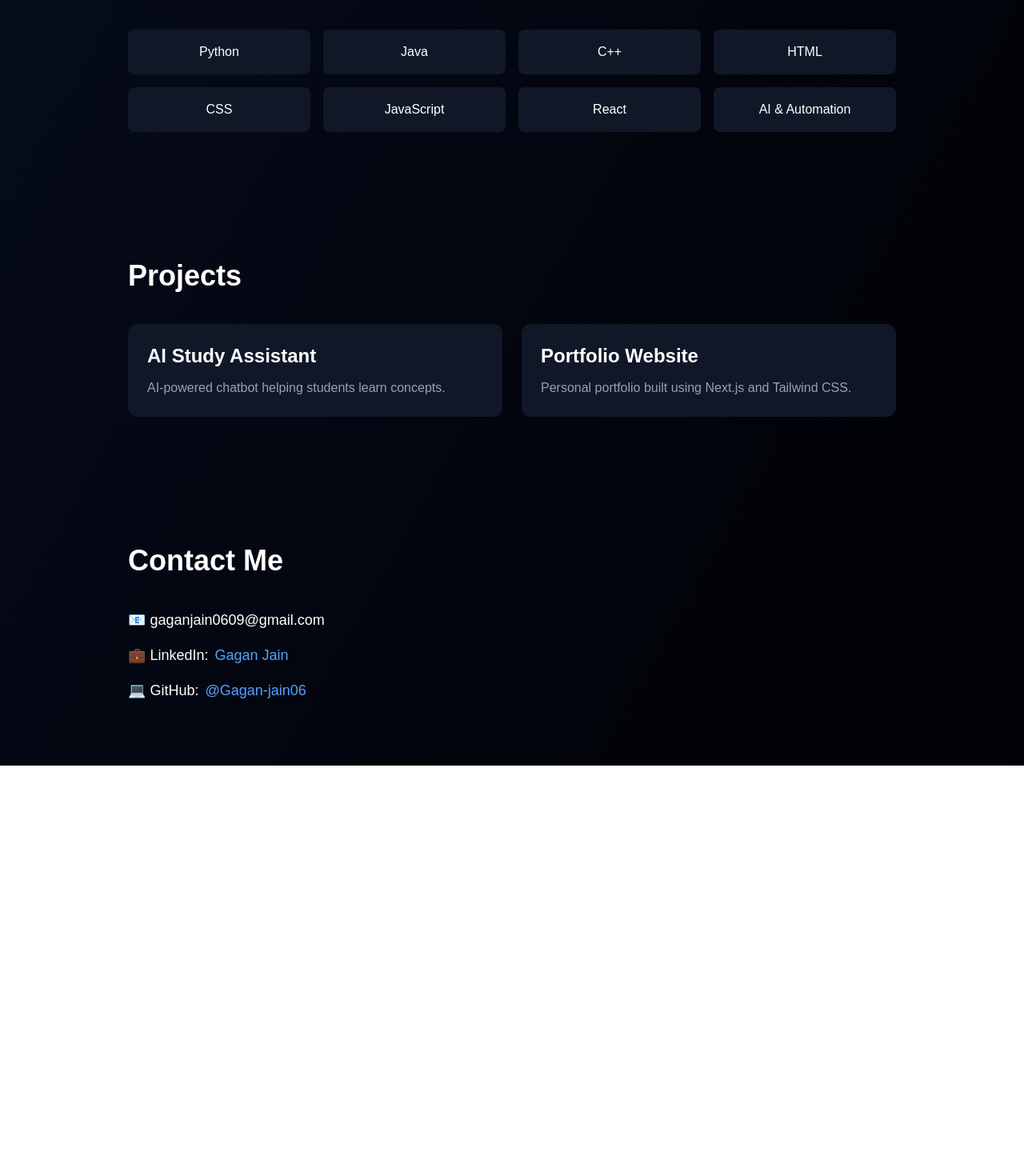
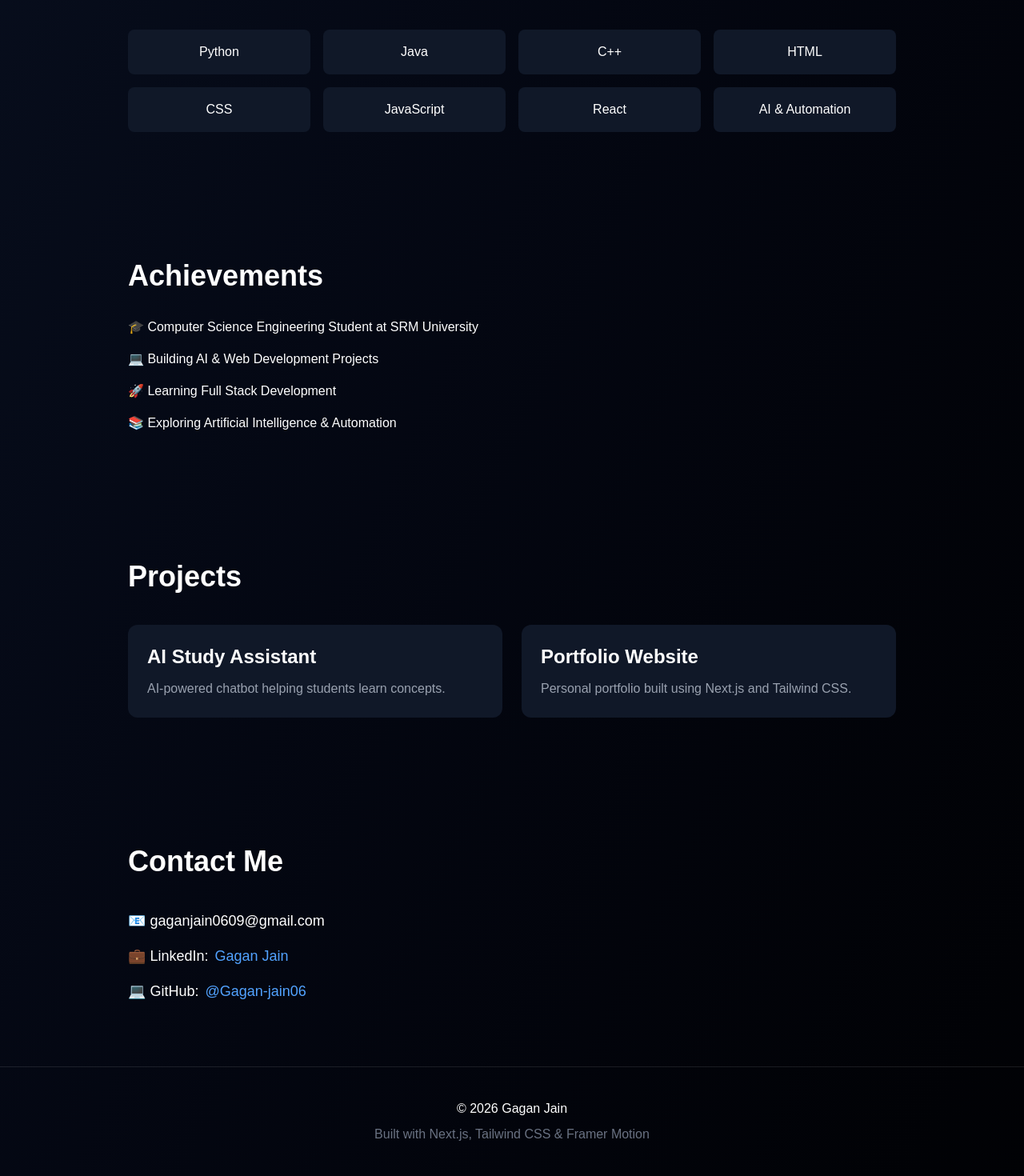
Before and after one commit to Gagan-jain06/gagan-portfolio, a Next.js app: page / in a window 1280 px wide. Shown: the part 1315-2785 px from the top of the page at 80% size. Before the commit the page ends 2272 px from the top, so only its background shows below. Built offline with nearby package versions, Linux system fonts and the light colour scheme.

Commit message:
Updated portfolio

```diff
--- a/app/page.tsx
+++ b/app/page.tsx
@@ -97,11 +97,11 @@ export default function Home() {
         </p>
 
         <a
-          href="#projects"
-
-        >
-          View My Projects
-        </a>
+  href="#projects"
+  className="mt-8 bg-cyan-500 text-black px-6 py-3 rounded-lg font-semibold transition-all duration-300 hover:scale-105 hover:shadow-[0_0_25px_rgba(34,211,238,0.6)]"
+>
+  View My Projects
+</a>
         <a
   href="/resume.pdf"
   target="_blank"
@@ -114,7 +114,7 @@ export default function Home() {
       {/* About */}
       <section
         id="about"
-        className="max-w-5xl mx-auto py-20 px-8"
+        className="max-w-5xl mx-auto py-20 px-4 md:px-8"
       >
         <h2 className="text-4xl font-bold mb-8">
           About Me
@@ -128,7 +128,7 @@ export default function Home() {
       {/* Skills */}
       <section
         id="skills"
-        className="max-w-5xl mx-auto py-20 px-8"
+        className="max-w-5xl mx-auto py-20 px-4 md:px-8"
       >
         <h2 className="text-4xl font-bold mb-10">
           Skills
@@ -154,11 +154,22 @@ export default function Home() {
           ))}
         </div>
       </section>
+      <section className="max-w-5xl mx-auto py-20 px-4 md:px-8">
+  <h2 className="text-4xl font-bold mb-8">
+    Achievements
+  </h2>
 
+  <ul className="space-y-4">
+    <li>🎓 Computer Science Engineering Student at SRM University</li>
+    <li>💻 Building AI & Web Development Projects</li>
+    <li>🚀 Learning Full Stack Development</li>
+    <li>📚 Exploring Artificial Intelligence & Automation</li>
+  </ul>
+</section>
       {/* Projects */}
       <section
         id="projects"
-        className="max-w-5xl mx-auto py-20 px-8"
+        className="max-w-5xl mx-auto py-20 px-4 md:px-8"
       >
         <h2 className="text-4xl font-bold mb-10">
           Projects
@@ -190,7 +201,7 @@ export default function Home() {
       {/* Contact */}
       <section
         id="contact"
-        className="max-w-5xl mx-auto py-20 px-8"
+        className="max-w-5xl mx-auto py-20 px-4 md:px-8"
       >
         <h2 className="text-4xl font-bold mb-10">
           Contact Me
@@ -222,7 +233,13 @@ export default function Home() {
           </p>
         </div>
       </section>
+      <footer className="text-center py-10 border-t border-white/10">
+  <p>© 2026 Gagan Jain</p>
 
+  <p className="text-gray-500 mt-2">
+    Built with Next.js, Tailwind CSS & Framer Motion
+  </p>
+</footer>
     </main>
   );
 }
```
